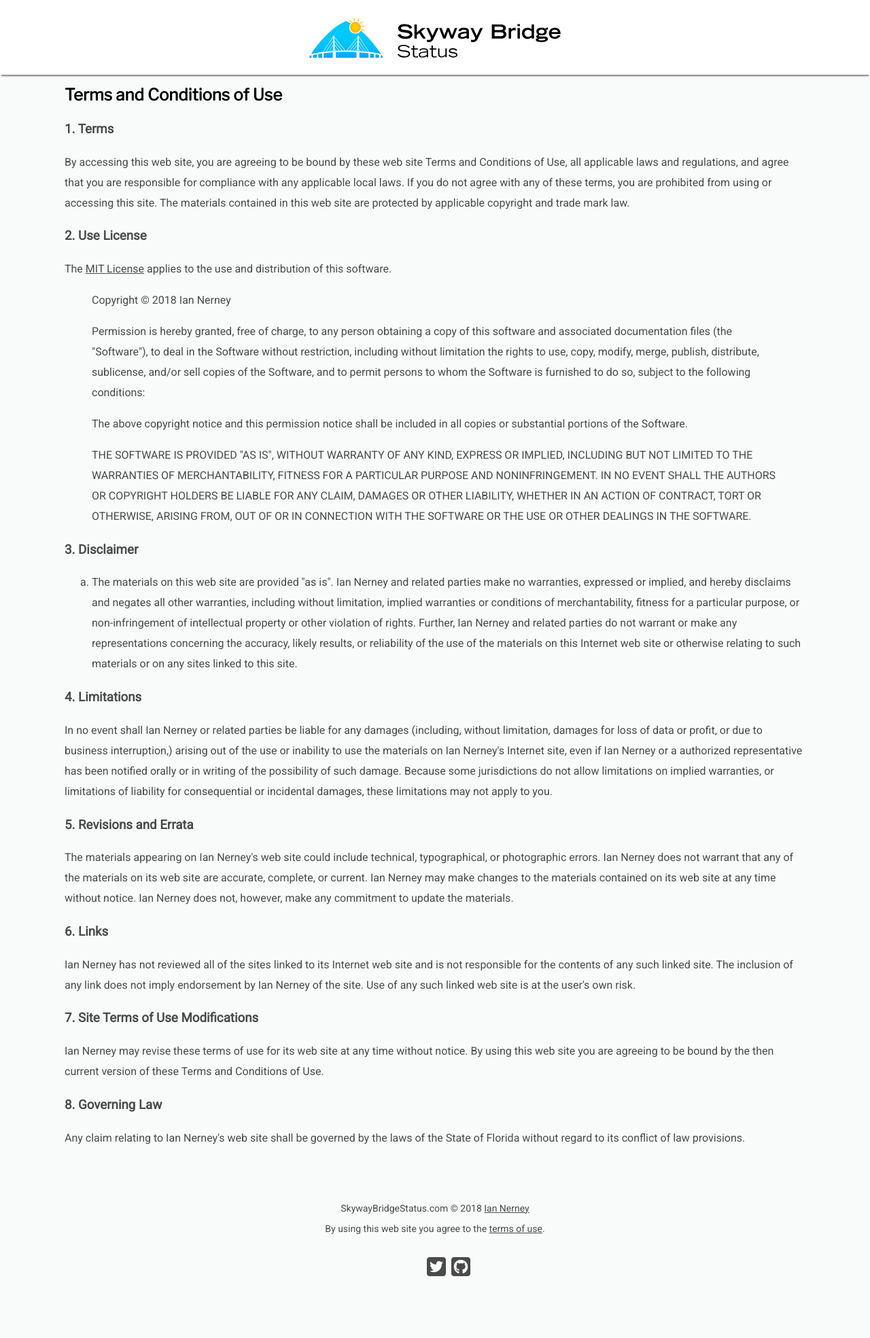
After one commit to alexpotter10/skywaybridgestatus, a PHP site: page /terms-of-use/ in a window 1280 px wide. The commit adds this page. Shown: the whole page at 68% size. Run offline with PHP 8.4, Linux system fonts and the light colour scheme; a stand-in replaces the project's code that opens the database connection; some libraries are stand-ins or nearby versions.

Commit message:
Added terms of use

```diff
--- a/template-parts/footer.php
+++ b/template-parts/footer.php
@@ -1,7 +1,7 @@
 <section class="footer row">
     <div class="footer__copyright center col-12">
         <p>SkywayBridgeStatus.com &copy; <?php echo date('Y');?> <a href="http://www.iannerney.com">Ian Nerney</a></p>
-        <p>This project is available for use and modification under the <a href="/LICENSE">MIT License</a>.</p>
+        By using this web site you agree to the <a href="/terms-of-use/">terms of use</a>.</p>
         <ul class="footer__social-icons">
             <a href="https://twitter.com/SkywayStatus" title="Skyway Bridge Status on Twitter" alt="Skyway Bridge Status Twitter link"><li class="fa fa-twitter-square" aria-hidden="true"></li></a>
             <a href="https://github.com/SkywayBridgeStatus" title="Skyway Bridge Status on GitHub" alt="Skyway Bridge Status GitHub link"><li class="fa fa-github-square" aria-hidden="true"></li></a>
--- /dev/null
+++ b/terms-of-use.php
@@ -0,0 +1,139 @@
+<!DOCTYPE html>
+<html lang="en">
+<head>
+    <title>Terms of Use | Skyway Bridge Status</title>
+    <meta charset="utf-8">
+    <meta name="viewport" content="width=device-width, initial-scale=1">
+    <meta name="Keywords" content="skyway bridge status, terms of use">
+    <meta name="Description" content="This outlines the terms of use for Skyway Bridge Status. If you wish to use our site, you must agreet to these terms.">
+    <link rel="canonical" href="https://www.skywaybridgestatus.com/terms-of-use/" />
+    <link rel="stylesheet" type="text/css" href="/assets/css/style.css">
+    <link href="https://fonts.googleapis.com/css?family=Libre+Franklin" rel="stylesheet">
+    <link href="https://fonts.googleapis.com/css?family=Roboto" rel="stylesheet">
+    <script src="https://use.fontawesome.com/d726da7372.js"></script>
+    <!-- FAVICONS -->
+    <link rel="apple-touch-icon" sizes="180x180" href="/apple-touch-icon.png">
+    <link rel="icon" type="image/png" sizes="32x32" href="/favicon-32x32.png">
+    <link rel="icon" type="image/png" sizes="16x16" href="/favicon-16x16.png">
+    <link rel="manifest" href="/site.webmanifest">
+    <link rel="mask-icon" href="/safari-pinned-tab.svg" color="#5bbad5">
+    <meta name="msapplication-TileColor" content="#da532c">
+    <meta name="theme-color" content="#ffffff">
+    <!-- GOOGLE ANALYTICS -->
+    <script>
+    (function(i,s,o,g,r,a,m){i['GoogleAnalyticsObject']=r;i[r]=i[r]||function(){
+    (i[r].q=i[r].q||[]).push(arguments)},i[r].l=1*new Date();a=s.createElement(o),
+    m=s.getElementsByTagName(o)[0];a.async=1;a.src=g;m.parentNode.insertBefore(a,m)
+    })(window,document,'script','https://www.google-analytics.com/analytics.js','ga');
+
+    ga('create', 'UA-101848302-1', 'auto');
+    ga('send', 'pageview');
+
+    </script>
+</head>
+<body>
+
+<?php include 'template-parts/header.php';?>
+
+<div class="main">
+    <div class="container">
+        <section class="terms col-12">
+
+            <h2>
+                Terms and Conditions of Use
+            </h2>
+
+            <h3>
+                1. Terms
+            </h3>
+
+            <p>
+                By accessing this web site, you are agreeing to be bound by these
+                web site Terms and Conditions of Use, all applicable laws and regulations,
+                and agree that you are responsible for compliance with any applicable local
+                laws. If you do not agree with any of these terms, you are prohibited from
+                using or accessing this site. The materials contained in this web site are
+                protected by applicable copyright and trade mark law.
+            </p>
+
+            <h3>
+                2. Use License
+            </h3>
+
+            <p>
+                The <a href="/LICENSE">MIT License</a> applies to the use and distribution of this software.
+
+                <blockquote>
+
+                    <p>
+                    Copyright © <?php echo date("Y");?> Ian Nerney
+                    </p>
+                    <p>
+                    Permission is hereby granted, free of charge, to any person obtaining a copy of this software and associated documentation files (the "Software"), to deal in the Software without restriction, including without limitation the rights to use, copy, modify, merge, publish, distribute, sublicense, and/or sell copies of the Software, and to permit persons to whom the Software is furnished to do so, subject to the following conditions:
+                    </p>
+                    <p>
+                    The above copyright notice and this permission notice shall be included in all copies or substantial portions of the Software.
+                    </p>
+                    <p>
+                    THE SOFTWARE IS PROVIDED "AS IS", WITHOUT WARRANTY OF ANY KIND, EXPRESS OR IMPLIED, INCLUDING BUT NOT LIMITED TO THE WARRANTIES OF MERCHANTABILITY, FITNESS FOR A PARTICULAR PURPOSE AND NONINFRINGEMENT. IN NO EVENT SHALL THE AUTHORS OR COPYRIGHT HOLDERS BE LIABLE FOR ANY CLAIM, DAMAGES OR OTHER LIABILITY, WHETHER IN AN ACTION OF CONTRACT, TORT OR OTHERWISE, ARISING FROM, OUT OF OR IN CONNECTION WITH THE SOFTWARE OR THE USE OR OTHER DEALINGS IN THE SOFTWARE.
+
+                </blockquote>
+
+            <h3>
+                3. Disclaimer
+            </h3>
+
+            <ol type="a">
+                <li>
+                    The materials on this web site are provided "as is". Ian Nerney and related parties make no warranties, expressed or implied, and hereby disclaims and negates all other warranties, including without limitation, implied warranties or conditions of merchantability, fitness for a particular purpose, or non-infringement of intellectual property or other violation of rights. Further, Ian Nerney and related parties do not warrant or make any representations concerning the accuracy, likely results, or reliability of the use of the materials on this Internet web site or otherwise relating to such materials or on any sites linked to this site.
+                </li>
+            </ol>
+
+            <h3>
+                4. Limitations
+            </h3>
+
+            <p>
+                In no event shall Ian Nerney or related parties be liable for any damages (including, without limitation, damages for loss of data or profit, or due to business interruption,) arising out of the use or inability to use the materials on Ian Nerney's Internet site, even if Ian Nerney or a authorized representative has been notified orally or in writing of the possibility of such damage. Because some jurisdictions do not allow limitations on implied warranties, or limitations of liability for consequential or incidental damages, these limitations may not apply to you.
+            </p>
+
+            <h3>
+                5. Revisions and Errata
+            </h3>
+
+            <p>
+                The materials appearing on Ian Nerney's web site could include technical, typographical, or photographic errors. Ian Nerney does not warrant that any of the materials on its web site are accurate, complete, or current. Ian Nerney may make changes to the materials contained on its web site at any time without notice. Ian Nerney does not, however, make any commitment to update the materials.
+            </p>
+
+            <h3>
+                6. Links
+            </h3>
+
+            <p>
+                Ian Nerney has not reviewed all of the sites linked to its Internet web site and is not responsible for the contents of any such linked site. The inclusion of any link does not imply endorsement by Ian Nerney of the site. Use of any such linked web site is at the user's own risk.
+            </p>
+
+            <h3>
+                7. Site Terms of Use Modifications
+            </h3>
+
+            <p>
+                Ian Nerney may revise these terms of use for its web site at any time without notice. By using this web site you are agreeing to be bound by the then current version of these Terms and Conditions of Use.
+            </p>
+
+            <h3>
+                8. Governing Law
+            </h3>
+
+            <p>
+                Any claim relating to Ian Nerney's web site shall be governed by the laws of the State of Florida without regard to its conflict of law provisions.
+            </p>
+
+        </section>
+
+        <?php include 'template-parts/footer.php';?>
+
+    </div>
+</div>
+</body>
+</html>
```
